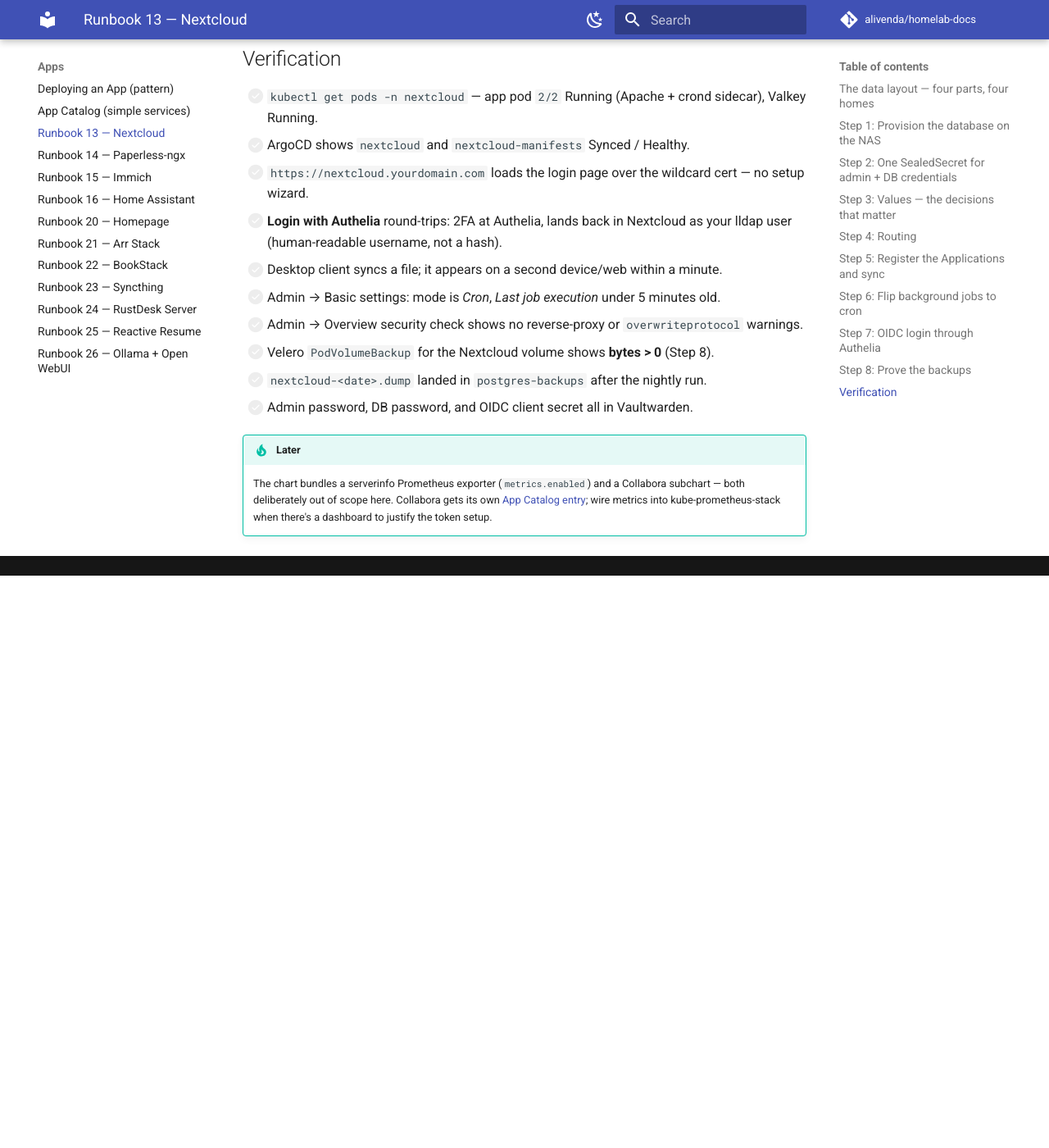
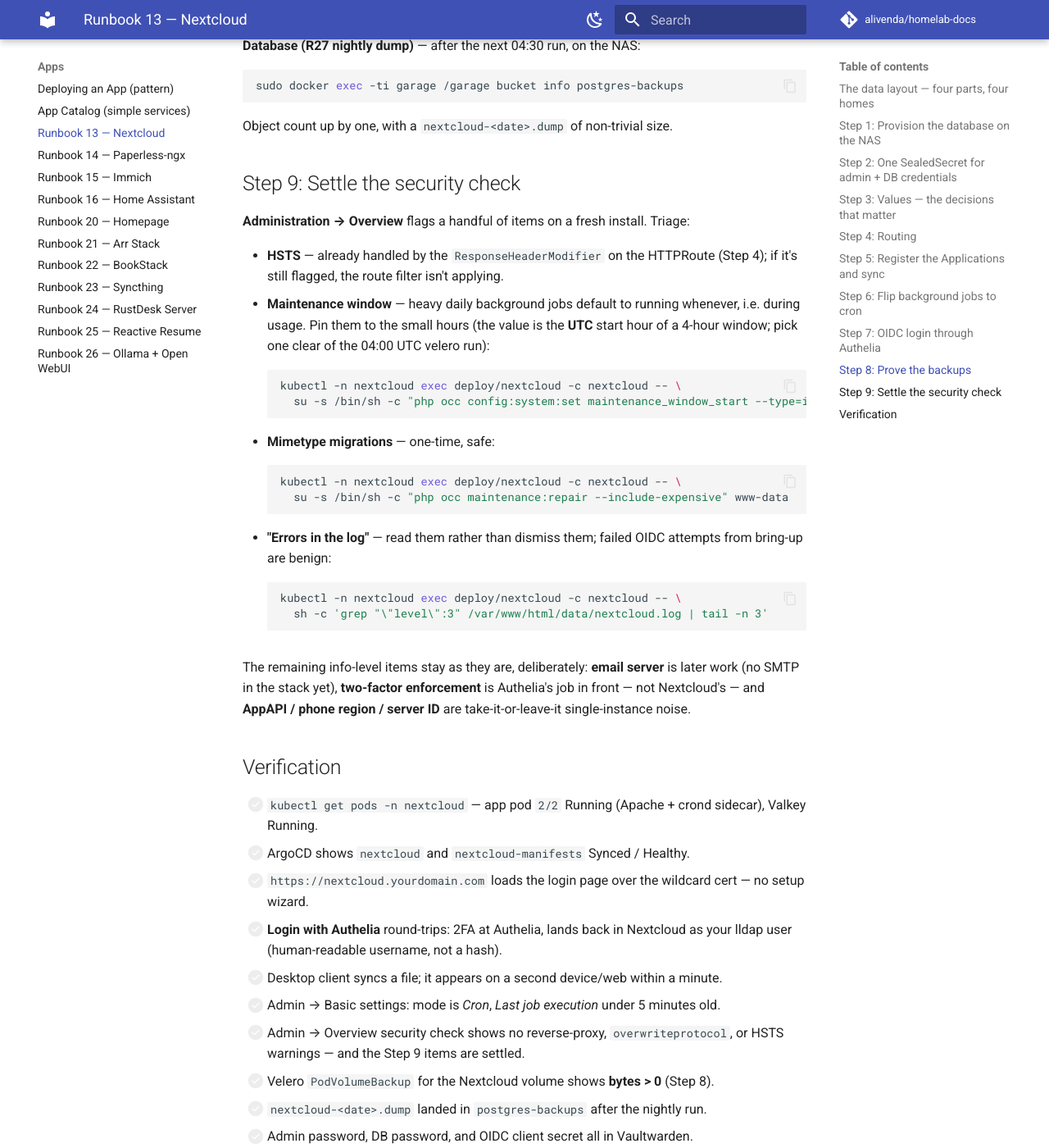
Before and after one commit to alivenda/homelab-docs, an MkDocs documentation site: the page built from docs/13-nextcloud.md, in a window 1280 px wide and 1400 px high, scrolled down 7358 px. Shown: the whole window at 82% size. Built offline with MkDocs 1.6.1 and Material for MkDocs 9.7.7, drawn with Linux system fonts in a browser that asks for light colours; comment, search, counter and statistics services are not loaded; before the commit the page ends 8060 px from its top, so only the background shows below that; some of the changed text lies outside the part shown.

Commit message:
R13: HSTS on the route + security-check triage (Step 9)
The HTTPRoute example gains the ResponseHeaderModifier HSTS filter the
manifests now carry; new Step 9 walks the fresh-install security check —
maintenance window, mimetype repair, reading the log errors — and names
which info-level items stay unfixed on purpose.

````diff
--- a/docs/13-nextcloud.md
+++ b/docs/13-nextcloud.md
@@ -184,7 +184,15 @@ spec:
   hostnames:
     - nextcloud.yourdomain.com
   rules:
-    - backendRefs:
+    - filters:
+        # TLS is the Gateway's job, so HSTS is too — set it at the route, not
+        # in the app. Nextcloud's security checker requires >= 15552000s.
+        - type: ResponseHeaderModifier
+          responseHeaderModifier:
+            set:
+              - name: Strict-Transport-Security
+                value: "max-age=15552000; includeSubDomains"
+      backendRefs:
         - name: nextcloud
           port: 8080
 ```
@@ -336,6 +344,41 @@ sudo docker exec -ti garage /garage bucket info postgres-backups
 
 Object count up by one, with a `nextcloud-<date>.dump` of non-trivial size.
 
+## Step 9: Settle the security check
+
+**Administration → Overview** flags a handful of items on a fresh install. Triage:
+
+- **HSTS** — already handled by the `ResponseHeaderModifier` on the HTTPRoute (Step 4);
+  if it's still flagged, the route filter isn't applying.
+- **Maintenance window** — heavy daily background jobs default to running whenever, i.e.
+  during usage. Pin them to the small hours (the value is the **UTC** start hour of a
+  4-hour window; pick one clear of the 04:00 UTC velero run):
+
+    ```bash
+    kubectl -n nextcloud exec deploy/nextcloud -c nextcloud -- \
+      su -s /bin/sh -c "php occ config:system:set maintenance_window_start --type=integer --value=6" www-data
+    ```
+
+- **Mimetype migrations** — one-time, safe:
+
+    ```bash
+    kubectl -n nextcloud exec deploy/nextcloud -c nextcloud -- \
+      su -s /bin/sh -c "php occ maintenance:repair --include-expensive" www-data
+    ```
+
+- **"Errors in the log"** — read them rather than dismiss them; failed OIDC attempts
+  from bring-up are benign:
+
+    ```bash
+    kubectl -n nextcloud exec deploy/nextcloud -c nextcloud -- \
+      sh -c 'grep "\"level\":3" /var/www/html/data/nextcloud.log | tail -n 3'
+    ```
+
+The remaining info-level items stay as they are, deliberately: **email server** is later
+work (no SMTP in the stack yet), **two-factor enforcement** is Authelia's job in front —
+not Nextcloud's — and **AppAPI / phone region / server ID** are take-it-or-leave-it
+single-instance noise.
+
 ## Verification
 
 - [ ] `kubectl get pods -n nextcloud` — app pod `2/2` Running (Apache + crond sidecar), Valkey Running.
@@ -344,7 +387,7 @@ Object count up by one, with a `nextcloud-<date>.dump` of non-trivial size.
 - [ ] **Login with Authelia** round-trips: 2FA at Authelia, lands back in Nextcloud as your lldap user (human-readable username, not a hash).
 - [ ] Desktop client syncs a file; it appears on a second device/web within a minute.
 - [ ] Admin → Basic settings: mode is *Cron*, *Last job execution* under 5 minutes old.
-- [ ] Admin → Overview security check shows no reverse-proxy or `overwriteprotocol` warnings.
+- [ ] Admin → Overview security check shows no reverse-proxy, `overwriteprotocol`, or HSTS warnings — and the Step 9 items are settled.
 - [ ] Velero `PodVolumeBackup` for the Nextcloud volume shows **bytes > 0** (Step 8).
 - [ ] `nextcloud-<date>.dump` landed in `postgres-backups` after the nightly run.
 - [ ] Admin password, DB password, and OIDC client secret all in Vaultwarden.
````
